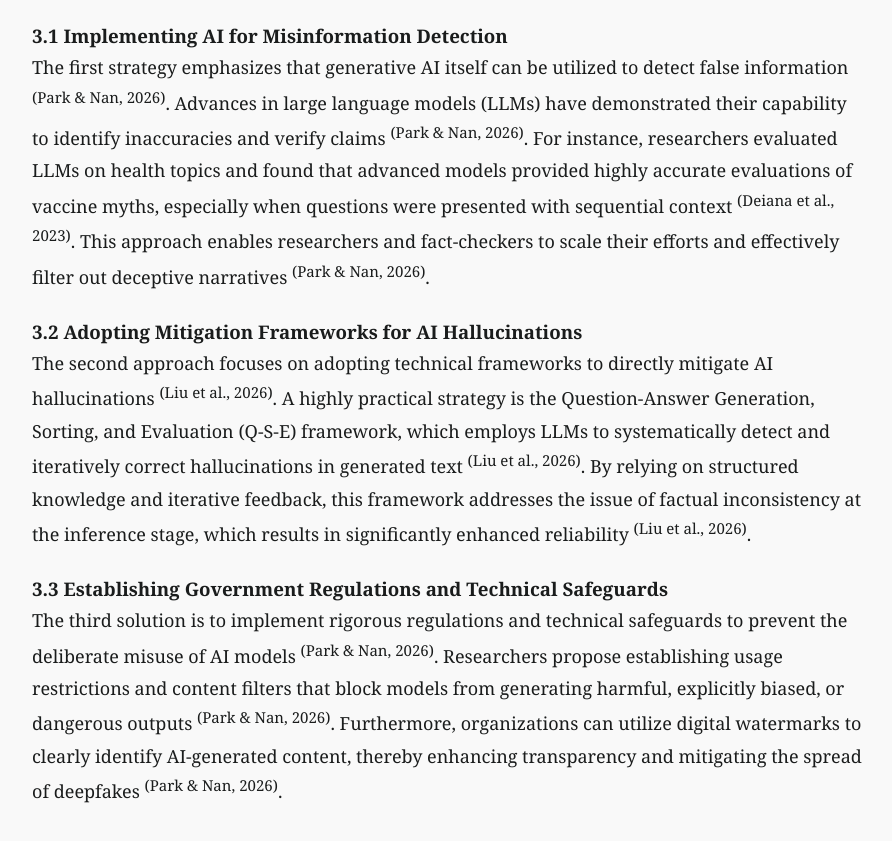
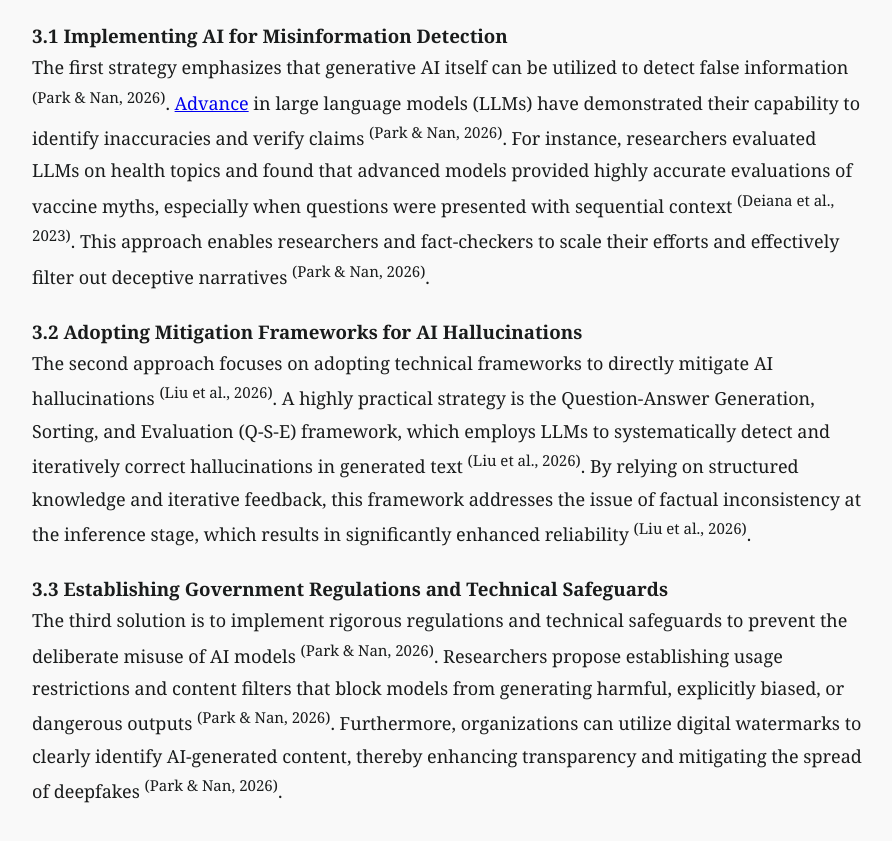
Before and after one commit to 66422hua/Rogers-MELD-1SS3-Portfolio, a plain HTML site: page report.html in a window 1280 px wide. Shown: the part 2690-3531 px from the top of the page, without its empty margins (190-1082 px from the left). Drawn offline with nearby package versions, Linux system fonts and the light colour scheme.

Commit message:
Revise section on AI for misinformation detection
Updated the presentation of solutions section to enhance clarity and added a link for the term 'Advance'.

```diff
--- a/report.html
+++ b/report.html
@@ -79,7 +79,7 @@
                         <p>The rapid spread of AI-generated misinformation represents a major issue that necessitates comprehensive interventions <sup class="citation">(Park & Nan, 2026)</sup>. To address this concern, it seems three <a href="https://www.oxfordlearnersdictionaries.com/definition/english/strategy?q=strategies#google_vignette" class="blue-link">strategies</a> could potentially improve the reliability of digital information: advancing AI-based detection, adopting hallucination mitigation frameworks, and implementing robust technical safeguards and regulations.</p>
 
                         <h3>3.1 Implementing AI for Misinformation Detection</h3>
-                        <p>The first strategy emphasizes that generative AI itself can be utilized to detect false information <sup class="citation">(Park & Nan, 2026)</sup>. Advances in large language models (LLMs) have demonstrated their capability to identify inaccuracies and verify claims <sup class="citation">(Park & Nan, 2026)</sup>. For instance, researchers evaluated LLMs on health topics and found that advanced models provided highly accurate evaluations of vaccine myths, especially when questions were presented with sequential context <sup class="citation">(Deiana et al., 2023)</sup>. This approach enables researchers and fact-checkers to scale their efforts and effectively filter out deceptive narratives <sup class="citation">(Park & Nan, 2026)</sup>.</p>
+                        <p>The first strategy emphasizes that generative AI itself can be utilized to detect false information <sup class="citation">(Park & Nan, 2026)</sup>. <a href="https://www.oxfordlearnersdictionaries.com/definition/english/advance_1?q=Advances" class="blue-link">Advance</a> in large language models (LLMs) have demonstrated their capability to identify inaccuracies and verify claims <sup class="citation">(Park & Nan, 2026)</sup>. For instance, researchers evaluated LLMs on health topics and found that advanced models provided highly accurate evaluations of vaccine myths, especially when questions were presented with sequential context <sup class="citation">(Deiana et al., 2023)</sup>. This approach enables researchers and fact-checkers to scale their efforts and effectively filter out deceptive narratives <sup class="citation">(Park & Nan, 2026)</sup>.</p>
 
                         <h3>3.2 Adopting Mitigation Frameworks for AI Hallucinations</h3>
                         <p>The second approach focuses on adopting technical frameworks to directly mitigate AI hallucinations <sup class="citation">(Liu et al., 2026)</sup>. A highly practical strategy is the Question-Answer Generation, Sorting, and Evaluation (Q-S-E) framework, which employs LLMs to systematically detect and iteratively correct hallucinations in generated text <sup class="citation">(Liu et al., 2026)</sup>. By relying on structured knowledge and iterative feedback, this framework addresses the issue of factual inconsistency at the inference stage, which results in significantly enhanced reliability <sup class="citation">(Liu et al., 2026)</sup>.</p>
```
